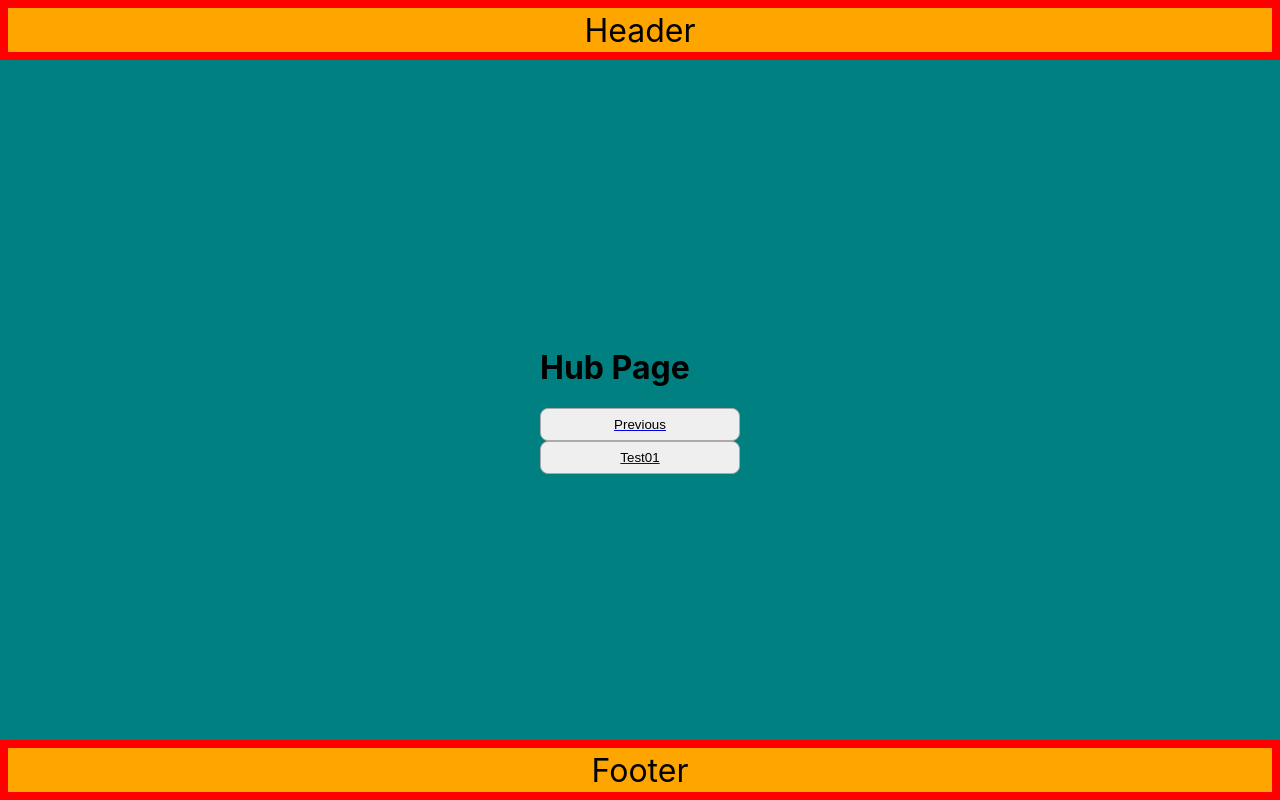
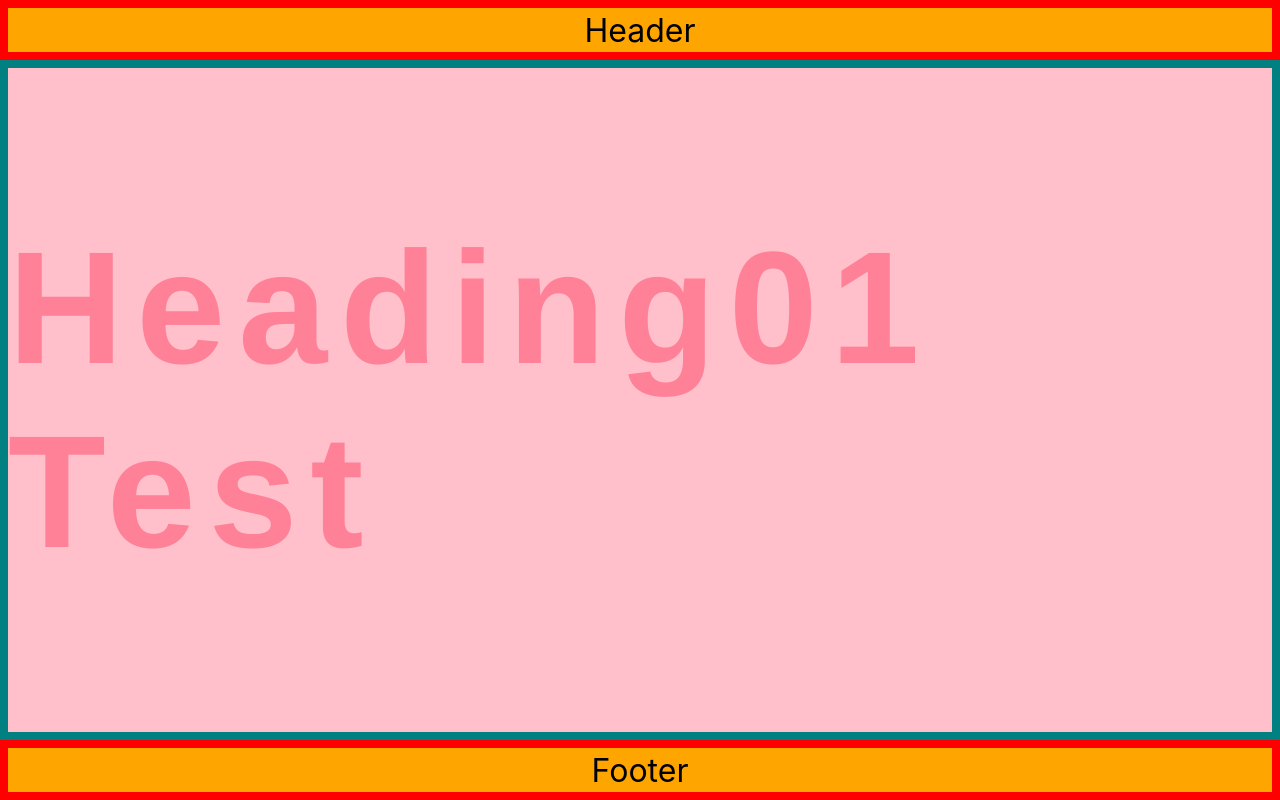
Before and after one commit to jimuk-choi/jimuk-choi.github.io, a React (Create React App) app in the folder new/: page / in a window 1280 px wide. Built offline with nearby package versions, Linux system fonts and the light colour scheme.

Commit message:
Page modify

```diff
--- a/new/src/App.tsx
+++ b/new/src/App.tsx
@@ -2,10 +2,13 @@ import { Header, Header_InnerBox } from "./component_Style/header/headerStyle";
 import { Main } from "./component_Style/main/mainStyle";
 import { Footer, Footer_InnerBox } from "./component_Style/footer/footerStyle";
 import { Routes, Route } from "react-router-dom";
-import Test01 from "./Page/test01";
+import Test01 from "./Page/main";
 import Hub from "./Page/Hub";
+import { useState } from "react";
 
 function App() {
+  const [language, setLanguage] = useState("en");
+
   return (
     <div className="App">
       <Header>
@@ -13,8 +16,8 @@ function App() {
       </Header>
       <Main>
         <Routes>
-          <Route path="/" element={<Hub />} />
-          <Route path="/test01" element={<Test01 />} />
+          <Route path="/Hub" element={<Hub />} />
+          <Route path="/" element={<Test01 />} />
         </Routes>
       </Main>
       <Footer>
--- a/new/src/Page/test01.tsx
+++ b/new/src/Page/main.tsx
@@ -6,7 +6,7 @@ import {
   MainSectionTitleWrapper,
 } from "../component_Style/heading/h1";
 
-function Test01() {
+function Main() {
   return (
     <>
       <MainSectionTitleWrapper>
@@ -20,4 +20,4 @@ function Test01() {
     </>
   );
 }
-export default Test01;
+export default Main;
--- a/new/src/Router.tsx
+++ b/new/src/Router.tsx
@@ -1,5 +1,5 @@
 import { BrowserRouter, Routes, Route } from "react-router-dom";
-import Test01 from "./Page/test01";
+import Test01 from "./Page/main";
 import Test02 from "./Page/test02";
 
 const Router = () => {
```
